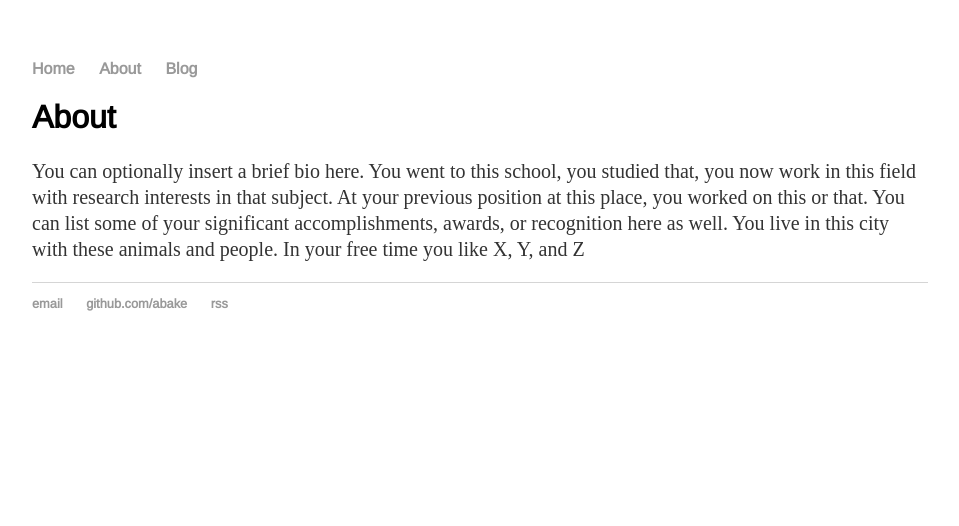
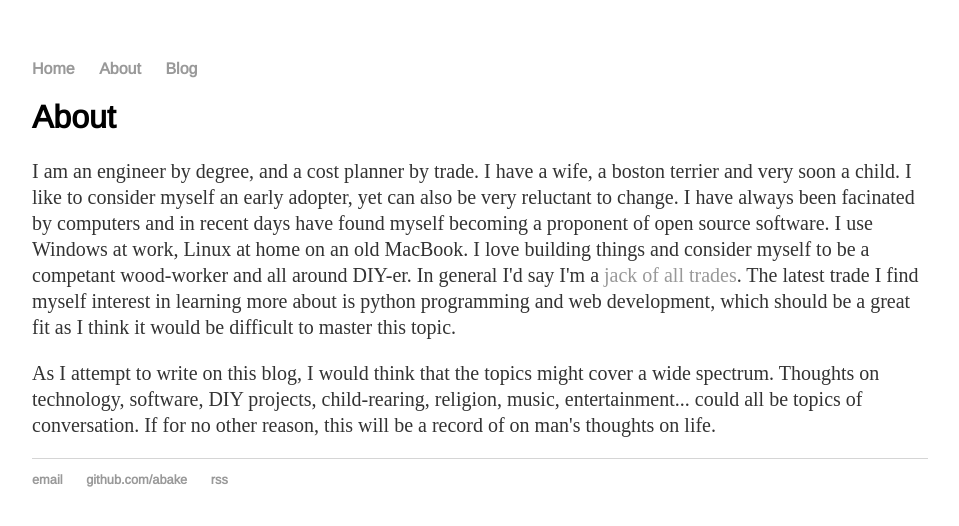
Before and after one commit to abake/abake.github.io, a Jekyll site: the page built from about/index.html, in a window 1280 px wide. Shown: the top 526 px of the page, without its empty margins (160-1119 px from the left). Built offline with Jekyll 4.4.1, drawn with Linux system fonts in a browser that asks for light colours.

Commit message:
Update index.html

```diff
--- a/about/index.html
+++ b/about/index.html
@@ -4,5 +4,6 @@ title: "About: Adam Baker"
 ---
 <div class="blurb">
 <h1>About</h1>
-<p>You can optionally insert a brief bio here. You went to this school, you studied that, you now work in this field with research interests in that subject. At your previous position at this place, you worked on this or that. You can list some of your significant accomplishments, awards, or recognition here as well. You live in this city with these animals and people. In your free time you like X, Y, and Z</p>
+<p>I am an engineer by degree, and a cost planner by trade. I have a wife, a boston terrier and very soon a child. I like to consider myself an early adopter, yet can also be very reluctant to change. I have always been facinated by computers and in recent days have found myself becoming a proponent of open source software. I use Windows at work, Linux at home on an old MacBook. I love building things and consider myself to be a competant wood-worker and all around DIY-er. In general I'd say I'm a <a href="http://lifehacker.com/the-surprising-benefits-and-pitfalls-of-being-a-jack-1689044626">jack of all trades</a>. The latest trade I find myself interest in learning more about is python programming and web development, which should be a great fit as I think it would be difficult to master this topic.</p>
+<p>As I attempt to write on this blog, I would think that the topics might cover a wide spectrum. Thoughts on technology, software, DIY projects, child-rearing, religion, music, entertainment... could all be topics of conversation. If for no other reason, this will be a record of on man's thoughts on life.</p>
 </div><!-- /.blurb -->
```
